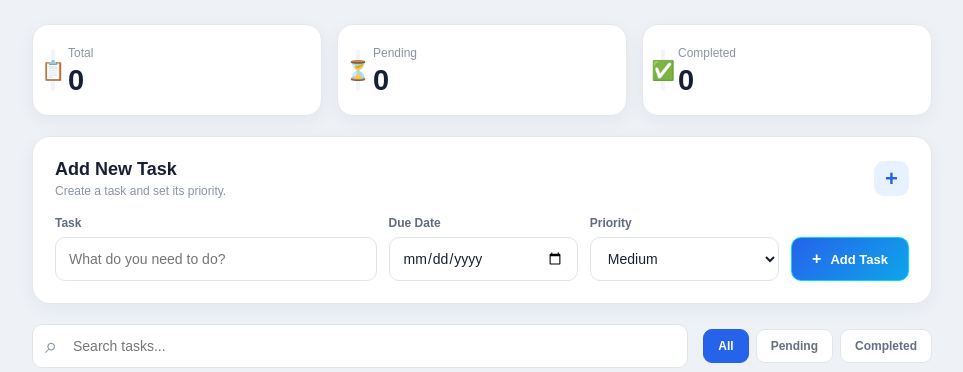
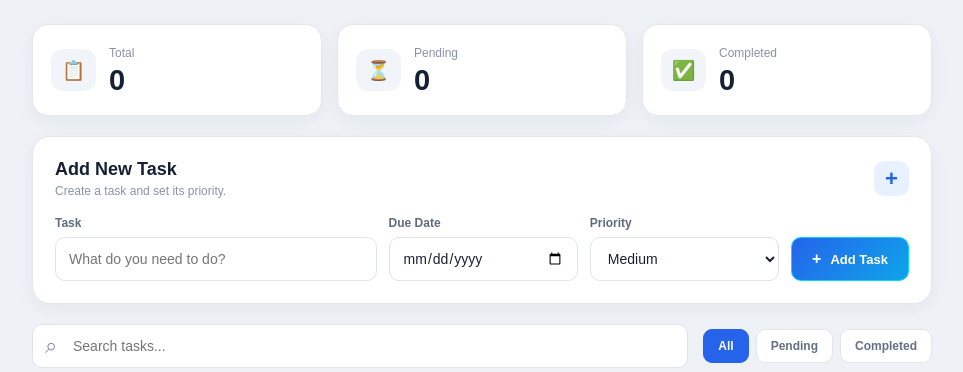
Before and after one commit to sachinkumar7033/Project-02-Todo-Task-Manager, a Flask app: page / in a window 1280 px wide. Shown: the part 136-508 px from the top of the page, without its empty margins (158-1121 px from the left). Run offline with Flask 3, Linux system fonts and the light colour scheme.

Commit message:
css update

```diff
--- a/static/css/style.css
+++ b/static/css/style.css
@@ -79,7 +79,7 @@ button {
     display: flex;
     align-items: center;
     justify-content: center;
-    width: 4px;
+    width: 45px;
     height: 42px;
     border-radius: 12px;
     background: #f1f5f9;
```
